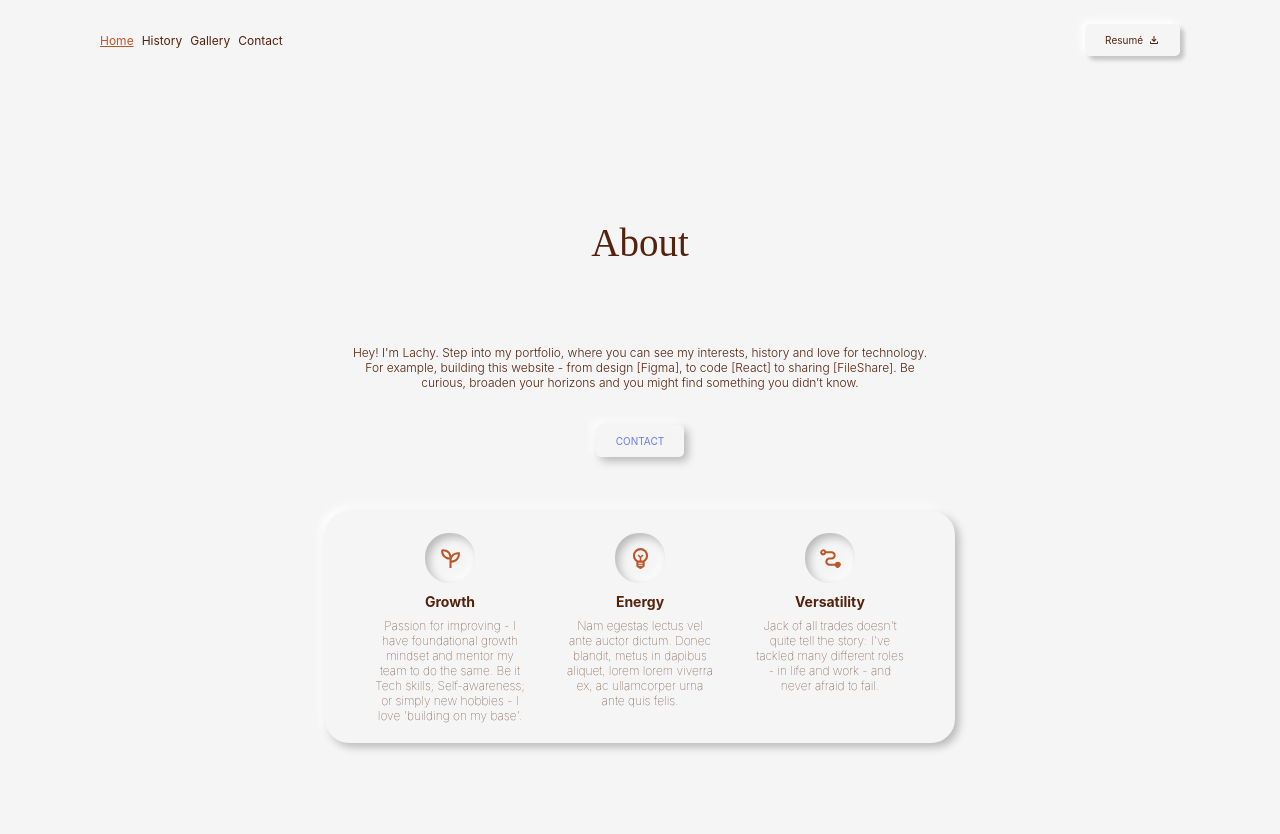
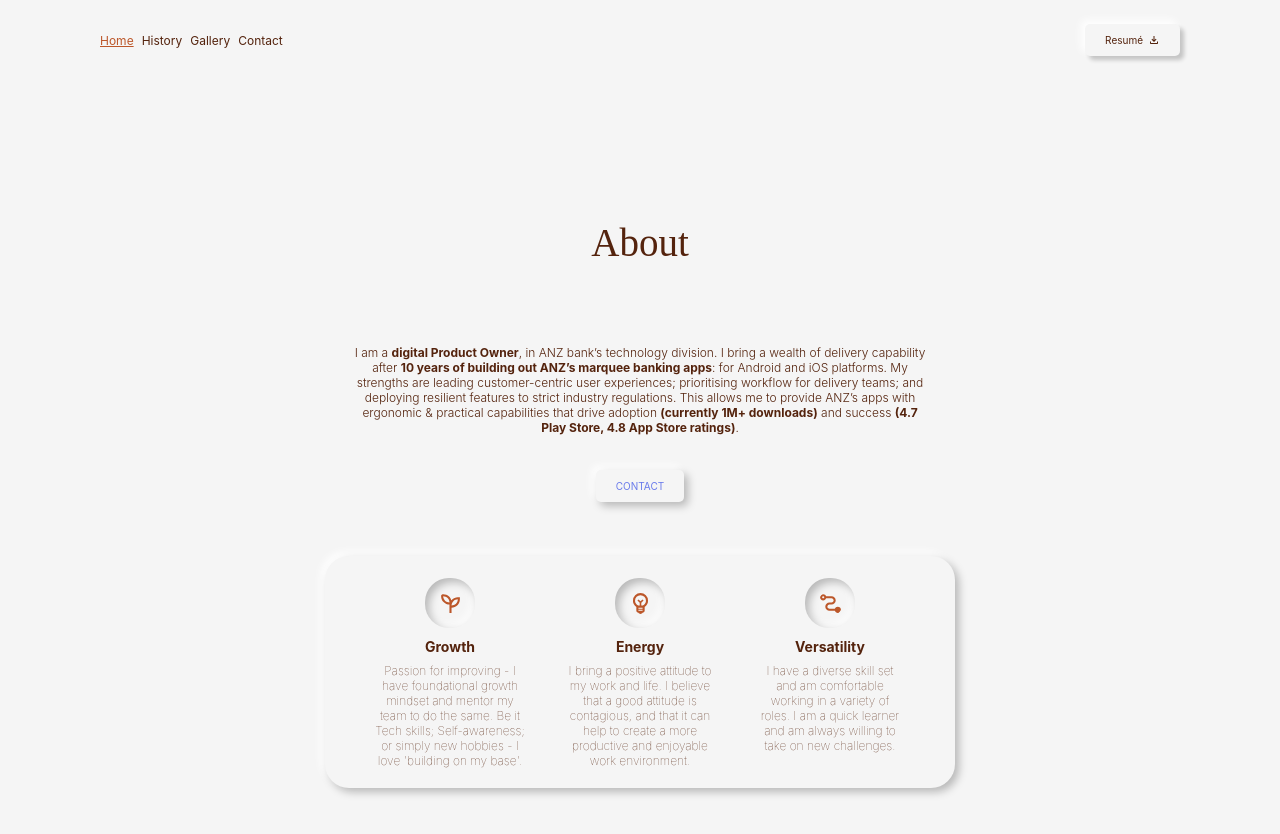
Before and after one commit to Pound1/portfolio, a React (Create React App) app: page / in a window 1280 px wide. Shown: the top 834 px of the page. Built offline with nearby package versions, Linux system fonts and the light colour scheme.

Commit message:
Minor amendments and added bold typefont
This should include the change to package.json for github hosting, but can't see it :/

```diff
--- a/src/common/GalleryCard.jsx
+++ b/src/common/GalleryCard.jsx
@@ -3,7 +3,7 @@ import styles from './GalleryCardStyles.module.css';
 const GalleryCard = ( { img, title, subtitle, p }) => {
     return (
         <div className={styles.container}>
-            <img className={styles.imageBox} src={img} alt="Gallery content" />
+            <img className={styles.imageBox} src={img} alt={`${title} content"`} />
             <div className={styles.infoBox}>
                 <h2>{title}</h2>
                 <h3 className={styles.subtitle}>{subtitle} </h3>
--- a/src/common/GalleryCardStyles.module.css
+++ b/src/common/GalleryCardStyles.module.css
@@ -14,11 +14,7 @@
     width: 60%;
     display: flex;
     margin-right: 25px;
-
 }
-/* .container::nth-of-type(odd) {
-    flex-direction: row-reverse;
-} */
 
 .imageBox::nth-of-type(odd) {
     justify-self: right;
--- a/src/sections/Content/Gallery.jsx
+++ b/src/sections/Content/Gallery.jsx
@@ -2,7 +2,7 @@ import styles from './ProjectsStyles.module.css';
 import GalleryCard from '../../common/GalleryCard';
 import soborgChair from '../../assets/images/ChairSoborg_final.png';
 import oxygenTank from '../../assets/images/plant2.png';
-import pokeball from '../../assets/images/pokeball Render3.png';
+// import pokeball from '../../assets/images/pokeball Render3.png';
 import chessboard from '../../assets/images/Chessboard1.jpg';
 
 const Gallery = () => {
@@ -18,6 +18,9 @@ const Gallery = () => {
             <GalleryCard img={chessboard} title={'Chessboard'} subtitle={'Uni Assignment'}
             p={"A classic chessboard model created for a university assignment. This 3D representation highlights the intricate design of the board and pieces, demonstrating attention to detail and craftsmanship."}
             />
+            {/* <GalleryCard img={pokeball} title={'Pokeball'} subtitle={'Uni Assignment'}
+            p={"A detailed 3D model of a Pokeball, crafted for a university project. This model captures the iconic design with precision, making it a perfect addition to any Pokémon-themed digital collection."}
+            /> */}
         </div>
      );
 }
--- a/src/sections/Content/History.jsx
+++ b/src/sections/Content/History.jsx
@@ -29,7 +29,7 @@ const History = () => {
             <h2 className={styles.subheading}>Key Skills</h2>
             <div className={styles.container}>
                 <SkillCard onClick={() => updateSkills(POSkills)} title={"Product Owner"} subTitle={"2019 - current"} p={"An Agile PO for the last 5 years; I have a wealth of experience delivering high-traffic mobile UX flows."}/>
-                <SkillCard onClick={() => updateSkills(BASkills)} title={"Business Analyst"} subTitle={"2017-2019"} p={"Great technical analysis acumen, from a history succinctly deconstructing business requirements into resilient features."} />
+                <SkillCard onClick={() => updateSkills(BASkills)} title={"Business Analyst"} subTitle={"2017-2019"} p={"High technical acumen, from a history deconstructing business requirements into resilient features."} />
                 <SkillCard onClick={() => updateSkills(SMSkills)} title={"Scrum Master"} subTitle={"2018-2020"} p={"Have worn the SM hat many times to produce solutions from: issues, defects or problems."} />
             </div>
             <div className={styles.skillList}>
--- a/src/sections/Content/HistoryStyles.module.css
+++ b/src/sections/Content/HistoryStyles.module.css
@@ -15,6 +15,7 @@
 
     p {
         text-align: center;
+        font-size: 12px;
     }
 
     ul {
@@ -26,7 +27,7 @@
 
     li {
         color: var(--text-colour);
-        /* font-size: calc(5px + 1vmin); */
+        font-size: 14px;
         }
 
     li:nth-child(1) {
@@ -68,12 +69,6 @@
   animation: staggerFadeIn 0.5s forwards; /* Apply the animation */
 }
 
-@media (width < 800px) { /* TODO: overwrite this with a swipe capability */
-    .container {
-        flex-direction: column;
-    }
-}
-
 @media (width < 800px) {
     .content {
         width: 300px;
@@ -81,6 +76,9 @@
     }
     .divider {
         width: 90%;
+    }
+    .container {
+        flex-direction: column;
     }
 }
 
--- a/src/sections/Home/Home.jsx
+++ b/src/sections/Home/Home.jsx
@@ -9,8 +9,7 @@ function Home() {
   return (
     <section id="home" className={styles.content}>
         <h1 >About</h1>
-        <p className={styles.heroParagraph} >Hey! I'm Lachy. Step into my portfolio, where you can see my interests, history and love for technology. For example, building this website - from design [Figma], to code [React] to sharing [FileShare].
-Be curious, broaden your horizons and you might find something you didn’t know.</p>
+        <p className={styles.heroParagraph}>I am a <b>digital Product Owner</b>, in ANZ bank’s technology division. I bring a wealth of delivery capability after <b>10 years of building out ANZ’s marquee banking apps</b>: for Android and iOS platforms. My strengths are leading customer-centric user experiences; prioritising workflow for delivery teams; and deploying resilient features to strict industry regulations. This allows me to provide ANZ’s apps with ergonomic & practical capabilities that drive adoption <b>(currently 1M+ downloads)</b> and success <b>(4.7 Play Store, 4.8 App Store ratings)</b>.</p>
     <div className={styles.contactButton}>
         <a href="/contact">Contact</a>
     </div>
@@ -25,7 +24,7 @@ Be curious, broaden your horizons and you might find something you didn’t know
         <ValueCard
         Icon={lightbulbIcon}
         title={"Energy"}
-        description={"Nam egestas lectus vel ante auctor dictum. Donec blandit, metus in dapibus aliquet, lorem lorem viverra ex, ac ullamcorper urna ante quis felis."}
+        description={"I bring a positive attitude to my work and life. I believe that a good attitude is contagious, and that it can help to create a more productive and enjoyable work environment."}
         // iconColour={"sandybrown"}
         iconColour={"#BC572A"}
         />
@@ -34,7 +33,7 @@ Be curious, broaden your horizons and you might find something you didn’t know
         // iconColour={"purple"}
         iconColour={"#BC572A"}
         title={"Versatility"}
-        description={"Jack of all trades doesn't quite tell the story: I've tackled many different roles - in life and work - and never afraid to fail."}
+        description={"I have a diverse skill set and am comfortable working in a variety of roles. I am a quick learner and am always willing to take on new challenges."}
         />
     </div>
     </section>
--- a/src/sections/Home/HomeStyles.module.css
+++ b/src/sections/Home/HomeStyles.module.css
@@ -30,6 +30,10 @@
 
     }
 
+    b {
+        font-weight: bold;
+    }
+
     @media (width >= 800px) {
         .container {
             flex-direction: row;
@@ -47,7 +51,7 @@
 
 @media (width < 800px) {
     .content {
-        width: 300px;
+        width: 350px;
         margin-top: 50px;
     }
     .heroParagraph {
```
